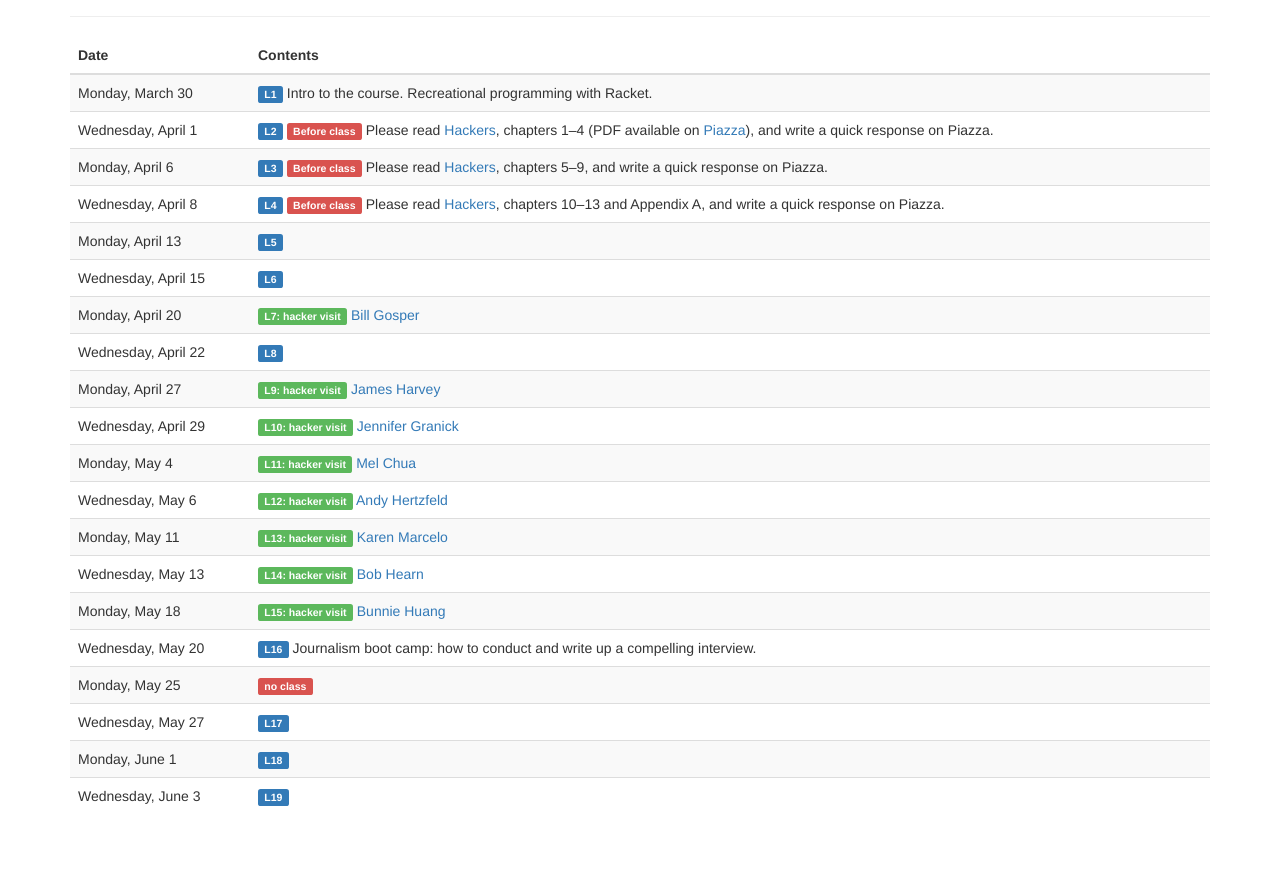
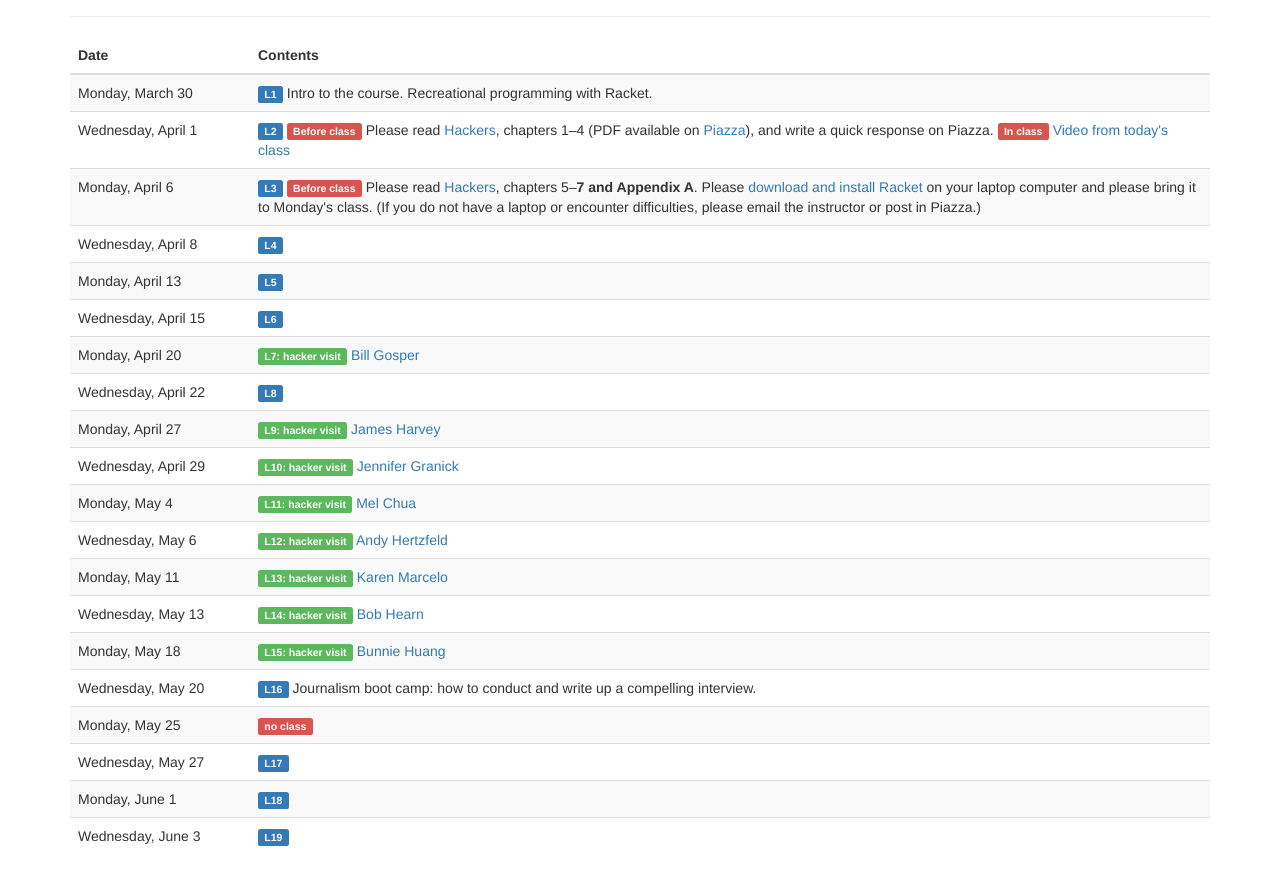
Before and after one commit to keithw/cs81nweb, a plain HTML site: page index.html in a window 1280 px wide. Shown: the part 1175-2049 px from the top of the page. Before the commit the page ends 2009 px from the top, so only its background shows below. Drawn offline with nearby package versions, Linux system fonts and the light colour scheme.

Commit message:
Update reading

```diff
--- a/index.html
+++ b/index.html
@@ -110,9 +110,9 @@ a booklet at the end of the term.</li>
 	</thead>
 	<tbody>
 	  <tr><td>Monday, March 30</td><td><span class="label label-primary">L1</span> Intro to the course. Recreational programming with Racket.
-	  <tr><td>Wednesday, April 1</td><td><span class="label label-primary">L2</span> <span class="label label-danger">Before class</span> Please read <a href="http://proquest.safaribooksonline.com.ezproxy.stanford.edu/?uiCode=stanford&xmlId=9781449390259">Hackers</a>, chapters 1&ndash;4 (PDF available on <a href="https://piazza.com/stanford/spring2015/cs81n">Piazza</a>), and write a quick response on Piazza.
-	  <tr><td>Monday, April 6</td><td><span class="label label-primary">L3</span> <span class="label label-danger">Before class</span> Please read <a href="http://proquest.safaribooksonline.com.ezproxy.stanford.edu/?uiCode=stanford&xmlId=9781449390259">Hackers</a>, chapters 5&ndash;9, and write a quick response on Piazza.
-	  <tr><td>Wednesday, April 8</td><td><span class="label label-primary">L4</span> <span class="label label-danger">Before class</span> Please read <a href="http://proquest.safaribooksonline.com.ezproxy.stanford.edu/?uiCode=stanford&xmlId=9781449390259">Hackers</a>, chapters 10&ndash;13 and Appendix A, and write a quick response on Piazza.
+	  <tr><td>Wednesday, April 1</td><td><span class="label label-primary">L2</span> <span class="label label-danger">Before class</span> Please read <a href="http://proquest.safaribooksonline.com.ezproxy.stanford.edu/?uiCode=stanford&xmlId=9781449390259">Hackers</a>, chapters 1&ndash;4 (PDF available on <a href="https://piazza.com/stanford/spring2015/cs81n">Piazza</a>), and write a quick response on Piazza. <span class="label label-danger">In class</span> <a href="https://www.youtube.com/watch?v=cVCLowi4v7w">Video from today's class</a>
+	  <tr><td>Monday, April 6</td><td><span class="label label-primary">L3</span> <span class="label label-danger">Before class</span> Please read <a href="http://proquest.safaribooksonline.com.ezproxy.stanford.edu/?uiCode=stanford&xmlId=9781449390259">Hackers</a>, chapters 5&ndash;<b>7 and Appendix A</b>. Please <a href="http://download.racket-lang.org/">download and install Racket</a> on your laptop computer and please bring it to Monday's class. (If you do not have a laptop or encounter difficulties, please email the instructor or post in Piazza.)
+	  <tr><td>Wednesday, April 8</td><td><span class="label label-primary">L4</span>
 	  <tr><td>Monday, April 13</td><td><span class="label label-primary">L5</span>
 	  <tr><td>Wednesday, April 15</td><td><span class="label label-primary">L6</span>
 	  <tr><td>Monday, April 20</td><td><span class="label label-success">L7: hacker visit</span> <a href="http://gosper.org/bill.html">Bill Gosper</a>
```
